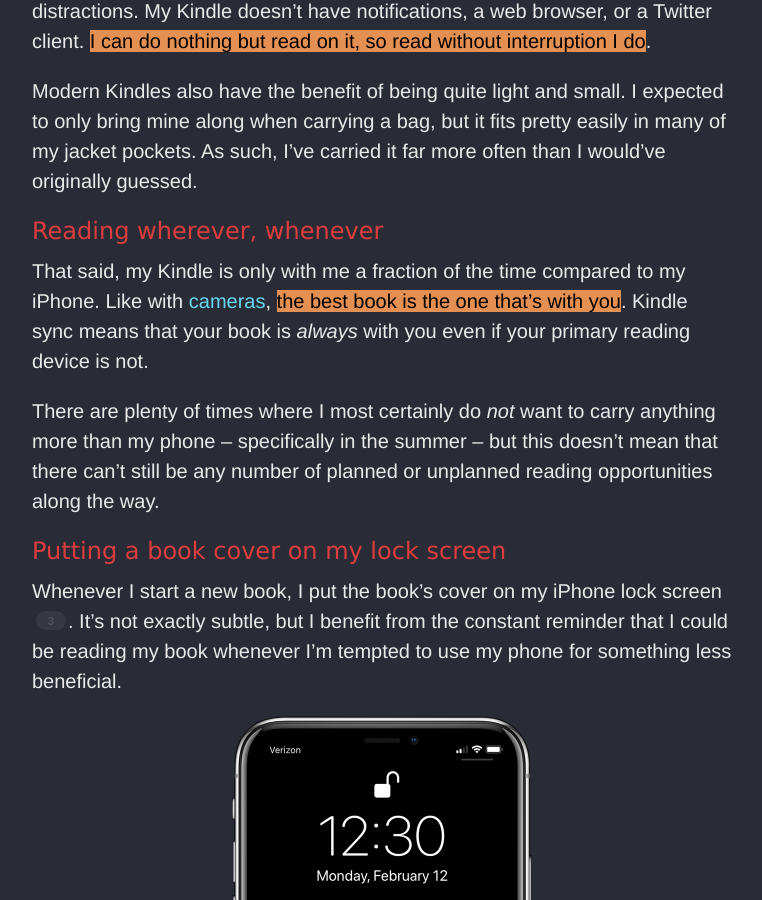
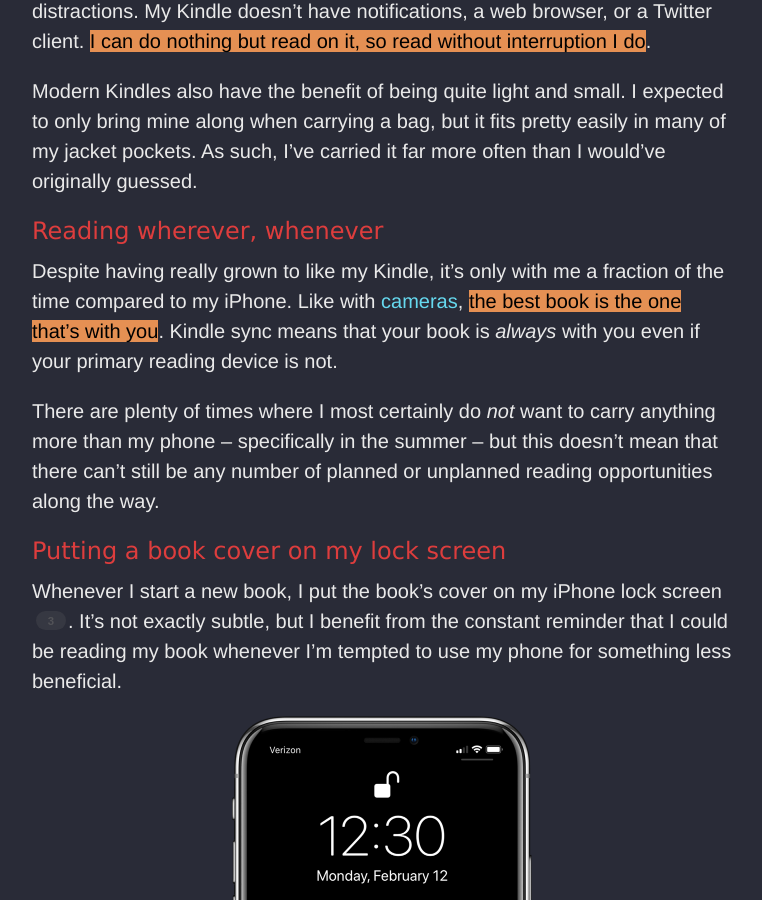
Before and after one commit to irace/irace.github.com, a Jekyll site: the page built from _posts/2018-12-30-how-i-learned-to-read.md, in a window 1280 px wide and 900 px high, scrolled down 3227 px. Shown: the whole window, without its empty margins (258-1020 px from the left). Built offline with Jekyll 4.4.1, drawn with Linux system fonts in a browser that asks for light colours; comment, search, counter and statistics services are not loaded.

Commit message:
Better opening sentence

```diff
--- a/_posts/2018-12-30-how-i-learned-to-read.md
+++ b/_posts/2018-12-30-how-i-learned-to-read.md
@@ -49,7 +49,7 @@
 
 ## Reading wherever, whenever
 
-That said, my Kindle is only with me a fraction of the time compared to my iPhone. Like with [cameras](https://www.amazon.com/Best-Camera-One-Thats-You/dp/0321684788), <mark>the best book is the one that’s with you</mark>. Kindle sync means that your book is _always_ with you even if your primary reading device is not.
+Despite having really grown to like my Kindle, it’s only with me a fraction of the time compared to my iPhone. Like with [cameras](https://www.amazon.com/Best-Camera-One-Thats-You/dp/0321684788), <mark>the best book is the one that’s with you</mark>. Kindle sync means that your book is _always_ with you even if your primary reading device is not.
 
 There are plenty of times where I most certainly do _not_ want to carry anything more than my phone – specifically in the summer – but this doesn’t mean that there can’t still be any number of planned or unplanned reading opportunities along the way.
 
```
